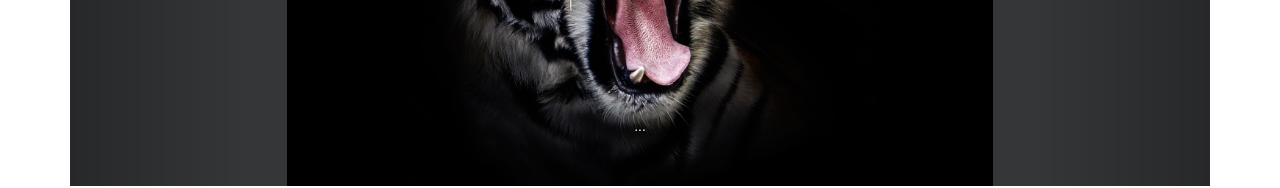
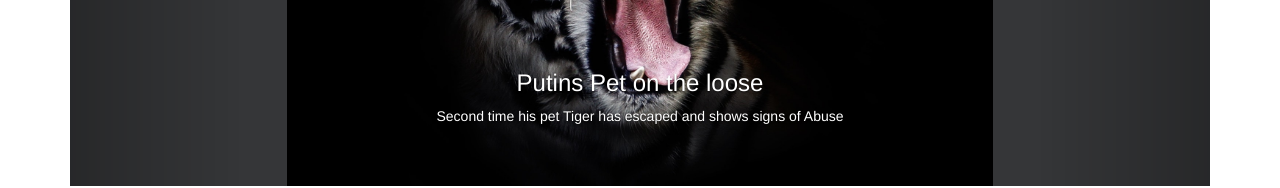
Before and after one commit to haseebdaone/meanstack-contactbookapp, an Angular app: page /home in a window 1280 px wide. Shown: the part 306-494 px from the top of the page. Built offline with nearby package versions, Linux system fonts and the light colour scheme.

Commit message:
added text to carousel

```diff
--- a/src/app/components/contact-center/contact-center.component.html
+++ b/src/app/components/contact-center/contact-center.component.html
@@ -30,7 +30,8 @@
       <contact-detail *ngIf="selectedContact && noUpdate"
                       [displayedContact]="selectedContact"
                       (updateForm)="updateHere()"
-                      (deleteThis)="requestDelete($event)"></contact-detail>
+                      (deleteThis)="requestDelete($event)"
+                      ></contact-detail>
       <update-form *ngIf="selectedContact && !noUpdate" [updateContact]="selectedContact" (updateOut)="updatingNow($event)"></update-form>
     </div>
   </div>
--- a/src/app/components/home/home.component.html
+++ b/src/app/components/home/home.component.html
@@ -8,19 +8,22 @@
           <div class="item active">
             <img src="assets/images/moneytree.jpeg" alt="Trump planting money tree">
             <div class="carousel-caption">
-              ...
+              <h3>"Only solution left"</h3>
+              <p>Trumps final answer to current Economic Crisis to grow Money Trees</p>
             </div>
           </div>
           <div class="item">
             <img src="assets/images/putins_pet.jpeg" alt="Putins pet loose">
             <div class="carousel-caption">
-              ...
+              <h3>Putins Pet on the loose</h3>
+              <p>Second time his pet Tiger has escaped and shows signs of Abuse</p>
             </div>
           </div>
           <div class="item">
             <img src="assets/images/kims_rockets.png" alt="Kim playing with rockets">
             <div class="carousel-caption">
-              ...
+              <h3>Blast Off the face of the Earth</h3>
+              <p>Why Kim Jong Un never grew up to stop playing with "Toy" Rockets</p>
             </div>
           </div>
         </div>
```
Also changed, not shown: src/app/components/contact-detail/contact-detail.component.css (line endings or trailing spaces).
